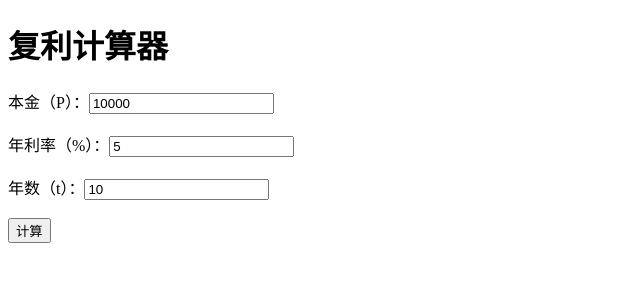
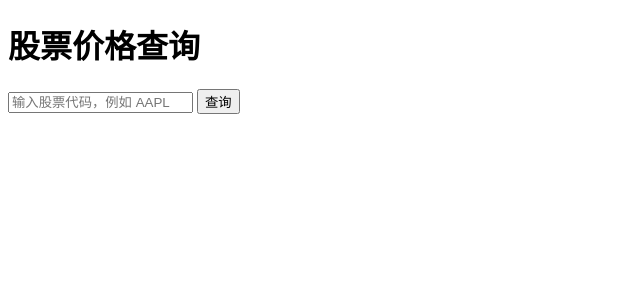
Before and after one commit to zehao-spaceman/1.test, a plain HTML site: page index.html in a window 1280 px wide. Shown: the whole page, without its empty margins (0-640 px from the left). Drawn offline with Linux system fonts and the light colour scheme.

Commit message:
Update HTML for stock price query application
second attempt

```diff
--- a/index.html
+++ b/index.html
@@ -1,30 +1,51 @@
 <!doctype html>
 <html lang="zh">
 <head>
-  <meta charset="utf-8" />
-  <meta name="viewport" content="width=device-width, initial-scale=1" />
-  <title>复利计算器</title>
+  <meta charset="utf-8">
+  <meta name="viewport" content="width=device-width, initial-scale=1">
+  <title>股票查询小程序</title>
 </head>
 <body>
-  <h1>复利计算器</h1>
+  <h1>股票价格查询</h1>
 
-  <label>本金（P）：<input id="p" type="number" value="10000"></label><br><br>
-  <label>年利率（%）：<input id="r" type="number" value="5"></label><br><br>
-  <label>年数（t）：<input id="t" type="number" value="10"></label><br><br>
+  <input id="symbol" placeholder="输入股票代码，例如 AAPL">
+  <button onclick="searchStock()">查询</button>
 
-  <button onclick="calc()">计算</button>
-
-  <h2 id="out"></h2>
+  <h2 id="result"></h2>
 
   <script>
-    function calc() {
-      const P = Number(document.getElementById('p').value);
-      const r = Number(document.getElementById('r').value) / 100;
-      const t = Number(document.getElementById('t').value);
+    async function searchStock() {
+      const symbol = document.getElementById("symbol").value.trim().toUpperCase();
 
-      const A = P * Math.pow(1 + r, t);
-      document.getElementById('out').textContent =
-        `未来价值：${A.toFixed(2)}（收益：${(A - P).toFixed(2)}）`;
+      if (!symbol) {
+        alert("请输入股票代码");
+        return;
+      }
+
+      try {
+        const response = await fetch(
+          `https://query1.finance.yahoo.com/v7/finance/quote?symbols=${symbol}`
+        );
+        const data = await response.json();
+
+        const quote = data.quoteResponse.result[0];
+
+        if (!quote) {
+          document.getElementById("result").textContent = "未找到该股票";
+          return;
+        }
+
+        const price = quote.regularMarketPrice;
+        const change = quote.regularMarketChange;
+        const percent = quote.regularMarketChangePercent;
+
+        document.getElementById("result").innerHTML =
+          `当前价格：${price} <br>
+           涨跌：${change.toFixed(2)} <br>
+           涨跌幅：${percent.toFixed(2)}%`;
+      } catch (error) {
+        document.getElementById("result").textContent = "查询失败";
+      }
     }
   </script>
 </body>
```
